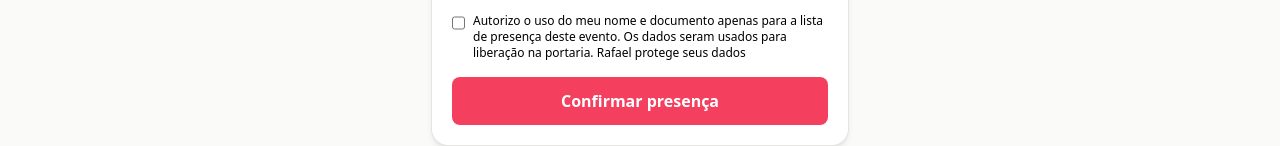
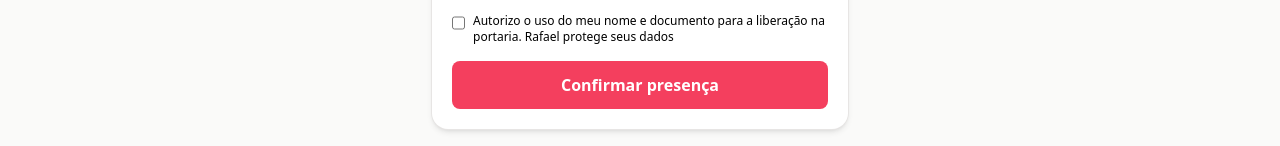
Before and after one commit to Refinha1/Refinha1.github.io, a plain HTML site: page index.html in a window 1280 px wide. Shown: the part 1007-1153 px from the top of the page. Drawn offline with nearby package versions, Linux system fonts and the light colour scheme; no server answers.

Commit message:
Revise authorization text in index.html
Updated authorization message for clarity and brevity.

```diff
--- a/index.html
+++ b/index.html
@@ -73,8 +73,8 @@
 
       <label class="flex items-start gap-2 text-xs">
         <input id="presenca-aceite" type="checkbox" class="mt-0.5 h-4 w-4 accent-rose-500" />
-        <span>Autorizo o uso do meu nome e documento apenas para a lista de presença deste evento.
-              Os dados seram usados para liberação na portaria. Rafael protege seus dados</span>
+        <span>Autorizo o uso do meu nome e documento para a liberação na portaria.
+            Rafael protege seus dados</span>
       </label>
 
       <p id="presenca-erro" class="hidden text-sm text-red-600"></p>
```
